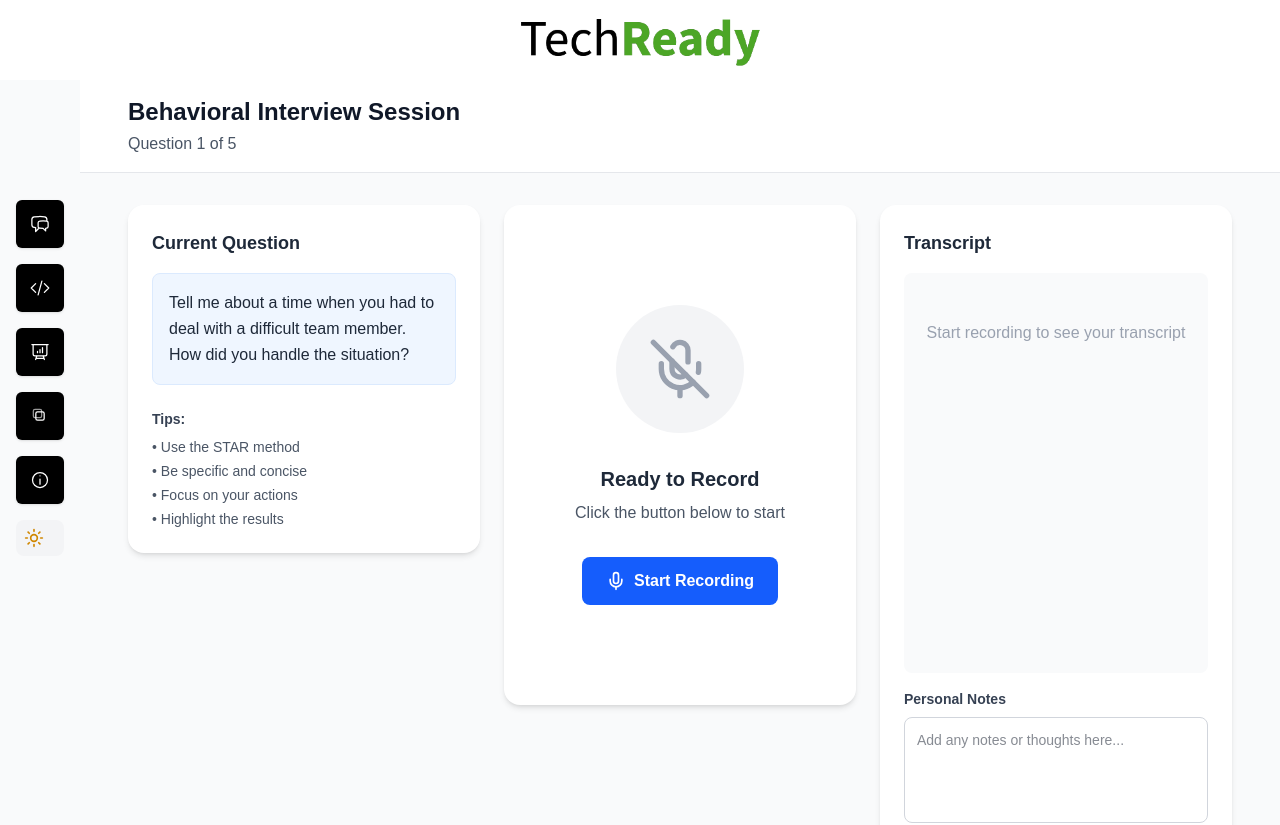
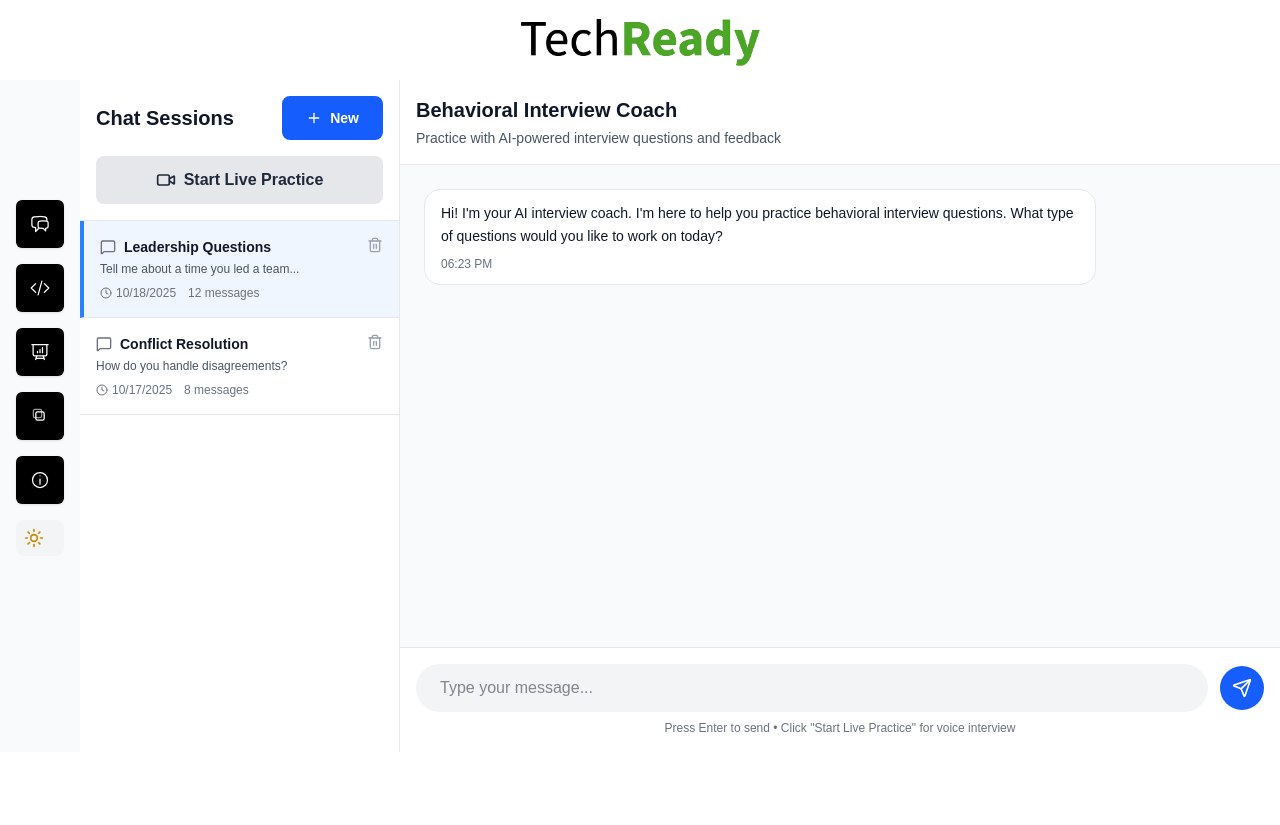
Before and after one commit to Loganaan/kstate-hackathon-2025, a Next.js app: page /interview/behavioral in a window 1280 px wide. Shown: the top 825 px of the page. After the commit the page ends 800 px from the top, so only its background shows below. Built offline with nearby package versions, Linux system fonts and the light colour scheme.

Commit message:
feat: update behavorial page

```diff
--- a/src/app/interview/behavioral/page.tsx
+++ b/src/app/interview/behavioral/page.tsx
@@ -1,186 +1,301 @@
 'use client';
 
 import { useState } from 'react';
-import { Mic, MicOff, SkipForward, Play, Pause } from 'lucide-react';
+import { Send, Mic, Plus, MessageSquare, Video, Clock, Trash2 } from 'lucide-react';
 import Button from '@/components/Button';
 
+interface Message {
+  id: string;
+  role: 'user' | 'assistant';
+  content: string;
+  timestamp: Date;
+}
+
+interface ChatSession {
+  id: string;
+  title: string;
+  lastMessage: string;
+  timestamp: Date;
+  messageCount: number;
+}
+
 export default function BehavioralInterviewPage() {
-  const [isRecording, setIsRecording] = useState(false);
-  const [isPaused, setIsPaused] = useState(false);
+  const [sessions, setSessions] = useState<ChatSession[]>([
+    {
+      id: '1',
+      title: 'Leadership Questions',
+      lastMessage: 'Tell me about a time you led a team...',
+      timestamp: new Date(),
+      messageCount: 12
+    },
+    {
+      id: '2',
+      title: 'Conflict Resolution',
+      lastMessage: 'How do you handle disagreements?',
+      timestamp: new Date(Date.now() - 86400000),
+      messageCount: 8
+    }
+  ]);
 
-  // Placeholder question
-  const currentQuestion = "Tell me about a time when you had to deal with a difficult team member. How did you handle the situation?";
+  const [activeSessionId, setActiveSessionId] = useState<string>('1');
+  const [messages, setMessages] = useState<Message[]>([
+    {
+      id: '1',
+      role: 'assistant',
+      content: 'Hi! I\'m your AI interview coach. I\'m here to help you practice behavioral interview questions. What type of questions would you like to work on today?',
+      timestamp: new Date()
+    }
+  ]);
+
+  const [inputMessage, setInputMessage] = useState('');
+  const [showLiveModal, setShowLiveModal] = useState(false);
+
+  const handleSendMessage = () => {
+    if (!inputMessage.trim()) return;
+
+    const newUserMessage: Message = {
+      id: Date.now().toString(),
+      role: 'user',
+      content: inputMessage,
+      timestamp: new Date()
+    };
+
+    setMessages([...messages, newUserMessage]);
+    setInputMessage('');
+
+    // Simulate AI response
+    setTimeout(() => {
+      const aiResponse: Message = {
+        id: (Date.now() + 1).toString(),
+        role: 'assistant',
+        content: 'That\'s a great question! Let me help you prepare for that. Here\'s what I recommend...',
+        timestamp: new Date()
+      };
+      setMessages(prev => [...prev, aiResponse]);
+    }, 1000);
+  };
+
+  const createNewSession = () => {
+    const newSession: ChatSession = {
+      id: Date.now().toString(),
+      title: 'New Session',
+      lastMessage: 'Start a conversation...',
+      timestamp: new Date(),
+      messageCount: 0
+    };
+    setSessions([newSession, ...sessions]);
+    setActiveSessionId(newSession.id);
+    setMessages([
+      {
+        id: '1',
+        role: 'assistant',
+        content: 'Hi! I\'m your AI interview coach. I\'m here to help you practice behavioral interview questions. What type of questions would you like to work on today?',
+        timestamp: new Date()
+      }
+    ]);
+  };
+
+  const deleteSession = (sessionId: string) => {
+    setSessions(sessions.filter(s => s.id !== sessionId));
+    if (activeSessionId === sessionId && sessions.length > 1) {
+      setActiveSessionId(sessions[0].id);
+    }
+  };
 
   return (
     <div className="bg-gray-50 dark:bg-gray-950 min-h-[calc(100vh-8rem)] pl-20">
+      <div className="flex h-[calc(100vh-8rem)]">
+
+        {/* Left Sidebar - Sessions List */}
+        <div className="w-80 bg-white dark:bg-gray-900 border-r border-gray-200 dark:border-gray-800 flex flex-col">
           {/* Header */}
-      <div className="bg-white dark:bg-gray-900 border-b border-gray-200 dark:border-gray-800">
-        <div className="max-w-7xl mx-auto px-6 sm:px-8 lg:px-12 py-4">
-          <h1 className="text-2xl font-semibold text-gray-900 dark:text-gray-100">Behavioral Interview Session</h1>
-          <p className="text-gray-600 dark:text-gray-400 mt-1">Question 1 of 5</p>
+          <div className="p-4 border-b border-gray-200 dark:border-gray-800">
+            <div className="flex items-center justify-between mb-4">
+              <h2 className="text-xl font-semibold text-gray-900 dark:text-gray-100">Chat Sessions</h2>
+              <Button
+                variant="primary"
+                className="flex items-center gap-2 text-sm"
+                onClick={createNewSession}
+              >
+                <Plus className="w-4 h-4" />
+                New
+              </Button>
+            </div>
+
+            {/* Live Practice Button */}
+            <Button
+              variant="secondary"
+              className="w-full flex items-center justify-center gap-2"
+              onClick={() => setShowLiveModal(true)}
+            >
+              <Video className="w-5 h-5" />
+              Start Live Practice
+            </Button>
+          </div>
+
+          {/* Sessions List */}
+          <div className="flex-1 overflow-y-auto">
+            {sessions.map((session) => (
+              <div
+                key={session.id}
+                className={`p-4 border-b border-gray-200 dark:border-gray-800 cursor-pointer hover:bg-gray-50 dark:hover:bg-gray-800 transition-colors ${
+                  activeSessionId === session.id ? 'bg-blue-50 dark:bg-blue-900/20 border-l-4 border-l-blue-500' : ''
+                }`}
+                onClick={() => setActiveSessionId(session.id)}
+              >
+                <div className="flex items-start justify-between">
+                  <div className="flex-1 min-w-0">
+                    <div className="flex items-center gap-2 mb-1">
+                      <MessageSquare className="w-4 h-4 text-gray-500 dark:text-gray-400 flex-shrink-0" />
+                      <h3 className="font-semibold text-gray-900 dark:text-gray-100 truncate text-sm">
+                        {session.title}
+                      </h3>
+                    </div>
+                    <p className="text-xs text-gray-600 dark:text-gray-400 truncate">
+                      {session.lastMessage}
+                    </p>
+                    <div className="flex items-center gap-3 mt-2 text-xs text-gray-500 dark:text-gray-500">
+                      <span className="flex items-center gap-1">
+                        <Clock className="w-3 h-3" />
+                        {session.timestamp.toLocaleDateString()}
+                      </span>
+                      <span>{session.messageCount} messages</span>
+                    </div>
+                  </div>
+                  <button
+                    onClick={(e) => {
+                      e.stopPropagation();
+                      deleteSession(session.id);
+                    }}
+                    className="text-gray-400 hover:text-red-500 dark:hover:text-red-400 ml-2"
+                  >
+                    <Trash2 className="w-4 h-4" />
+                  </button>
+                </div>
+              </div>
+            ))}
           </div>
         </div>
 
-      {/* Main Content */}
-      <div className="max-w-7xl mx-auto px-6 sm:px-8 lg:px-12 py-8">
-        <div className="grid lg:grid-cols-3 gap-6">
-
-          {/* Left Panel - Current Question */}
-          <div className="lg:col-span-1">
-            <div className="bg-white dark:bg-gray-800 rounded-2xl shadow-md p-6 sticky top-24">
-              <h2 className="text-lg font-semibold text-gray-800 dark:text-gray-100 mb-4">Current Question</h2>
-              <div className="bg-blue-50 dark:bg-blue-900/30 rounded-lg p-4 border border-blue-100 dark:border-blue-800">
-                <p className="text-gray-800 dark:text-gray-200 leading-relaxed">
-                  {currentQuestion}
+        {/* Main Chat Area */}
+        <div className="flex-1 flex flex-col bg-white dark:bg-gray-900">
+          {/* Chat Header */}
+          <div className="p-4 border-b border-gray-200 dark:border-gray-800 bg-white dark:bg-gray-900">
+            <h1 className="text-xl font-semibold text-gray-900 dark:text-gray-100">
+              Behavioral Interview Coach
+            </h1>
+            <p className="text-sm text-gray-600 dark:text-gray-400 mt-1">
+              Practice with AI-powered interview questions and feedback
             </p>
           </div>
 
-              {/* Tips */}
-              <div className="mt-6">
-                <h3 className="text-sm font-semibold text-gray-700 dark:text-gray-300 mb-2">Tips:</h3>
-                <ul className="text-sm text-gray-600 dark:text-gray-400 space-y-1">
-                  <li>• Use the STAR method</li>
-                  <li>• Be specific and concise</li>
-                  <li>• Focus on your actions</li>
-                  <li>• Highlight the results</li>
-                </ul>
+          {/* Messages Area */}
+          <div className="flex-1 overflow-y-auto p-6 space-y-4 bg-gray-50 dark:bg-gray-950">
+            {messages.map((message) => (
+              <div
+                key={message.id}
+                className={`flex ${message.role === 'user' ? 'justify-end' : 'justify-start'}`}
+              >
+                <div
+                  className={`max-w-2xl rounded-2xl px-4 py-3 ${
+                    message.role === 'user'
+                      ? 'bg-blue-600 text-white'
+                      : 'bg-white dark:bg-gray-800 text-gray-900 dark:text-gray-100 border border-gray-200 dark:border-gray-700'
+                  }`}
+                >
+                  <p className="text-sm leading-relaxed">{message.content}</p>
+                  <span className={`text-xs mt-2 block ${
+                    message.role === 'user' ? 'text-blue-100' : 'text-gray-500 dark:text-gray-400'
+                  }`}>
+                    {message.timestamp.toLocaleTimeString([], { hour: '2-digit', minute: '2-digit' })}
+                  </span>
+                </div>
+              </div>
+            ))}
+          </div>
+
+          {/* Input Area */}
+          <div className="p-4 border-t border-gray-200 dark:border-gray-800 bg-white dark:bg-gray-900">
+            <div className="flex items-center gap-3">
+              <input
+                type="text"
+                value={inputMessage}
+                onChange={(e) => setInputMessage(e.target.value)}
+                onKeyPress={(e) => e.key === 'Enter' && handleSendMessage()}
+                placeholder="Type your message..."
+                className="flex-1 bg-gray-100 dark:bg-gray-800 text-gray-900 dark:text-gray-100 rounded-full px-6 py-3 focus:outline-none focus:ring-2 focus:ring-blue-500 border-none"
+              />
+              <button
+                onClick={handleSendMessage}
+                className="bg-blue-600 hover:bg-blue-700 text-white rounded-full p-3 transition-colors"
+              >
+                <Send className="w-5 h-5" />
+              </button>
+            </div>
+            <p className="text-xs text-gray-500 dark:text-gray-400 mt-2 text-center">
+              Press Enter to send • Click &quot;Start Live Practice&quot; for voice interview
+            </p>
           </div>
         </div>
       </div>
 
-          {/* Center Panel - Recording Area */}
-          <div className="lg:col-span-1">
-            <div className="bg-white dark:bg-gray-800 rounded-2xl shadow-md p-8 flex flex-col items-center justify-center min-h-[500px]">
-
-              {/* Microphone Visual */}
-              <div className={`
-                w-32 h-32 rounded-full flex items-center justify-center mb-8
-                transition-all duration-300
-                ${isRecording
-                  ? 'bg-red-100 dark:bg-red-900/30 animate-pulse shadow-lg shadow-red-200 dark:shadow-red-900/50'
-                  : 'bg-gray-100 dark:bg-gray-700'
-                }
-              `}>
-                {isRecording ? (
-                  <Mic className="w-16 h-16 text-red-600 dark:text-red-400" />
-                ) : (
-                  <MicOff className="w-16 h-16 text-gray-400 dark:text-gray-500" />
-                )}
+      {/* Live Practice Modal */}
+      {showLiveModal && (
+        <div className="fixed inset-0 bg-black/50 flex items-center justify-center z-50 pl-20">
+          <div className="bg-white dark:bg-gray-800 rounded-2xl shadow-2xl max-w-2xl w-full mx-4 overflow-hidden">
+            {/* Modal Header */}
+            <div className="p-6 border-b border-gray-200 dark:border-gray-700">
+              <h2 className="text-2xl font-bold text-gray-900 dark:text-gray-100">Live Practice Interview</h2>
+              <p className="text-gray-600 dark:text-gray-400 mt-1">
+                Get ready for a real-time voice interview session
+              </p>
             </div>
 
-              {/* Status Text */}
-              <div className="text-center mb-8">
-                <h3 className="text-xl font-semibold text-gray-800 dark:text-gray-100 mb-2">
-                  {isRecording ? 'Recording...' : 'Ready to Record'}
-                </h3>
-                <p className="text-gray-600 dark:text-gray-400">
-                  {isRecording
-                    ? 'Speak clearly and take your time'
-                    : 'Click the button below to start'
-                  }
-                </p>
-
-                {/* Timer */}
-                {isRecording && (
-                  <div className="mt-4">
-                    <span className="text-3xl font-mono text-red-600 dark:text-red-400">00:42</span>
-                  </div>
-                )}
+            {/* Modal Content */}
+            <div className="p-6 space-y-6">
+              <div className="bg-blue-50 dark:bg-blue-900/30 rounded-lg p-4 border border-blue-200 dark:border-blue-800">
+                <h3 className="font-semibold text-gray-900 dark:text-gray-100 mb-2">What to expect:</h3>
+                <ul className="text-sm text-gray-700 dark:text-gray-300 space-y-2">
+                  <li>• Real-time voice conversation with AI interviewer</li>
+                  <li>• 5-7 behavioral questions based on STAR method</li>
+                  <li>• Live transcription and feedback</li>
+                  <li>• Session recorded for later review</li>
+                  <li>• Approximately 15-20 minutes</li>
+                </ul>
               </div>
 
-              {/* Control Buttons */}
-              <div className="flex gap-4">
-                <Button
-                  variant={isRecording ? 'danger' : 'primary'}
-                  onClick={() => setIsRecording(!isRecording)}
-                  className="flex items-center gap-2"
-                >
-                  {isRecording ? (
-                    <>
-                      <MicOff className="w-5 h-5" />
-                      Stop Recording
-                    </>
-                  ) : (
-                    <>
-                      <Mic className="w-5 h-5" />
-                      Start Recording
-                    </>
-                  )}
-                </Button>
-
-                {isRecording && (
-                  <Button
-                    variant="secondary"
-                    onClick={() => setIsPaused(!isPaused)}
-                    className="flex items-center gap-2"
-                  >
-                    {isPaused ? (
-                      <Play className="w-5 h-5" />
-                    ) : (
-                      <Pause className="w-5 h-5" />
-                    )}
-                  </Button>
-                )}
-              </div>
+              <div className="flex items-center gap-3 p-4 bg-yellow-50 dark:bg-yellow-900/20 rounded-lg border border-yellow-200 dark:border-yellow-800">
+                <Mic className="w-5 h-5 text-yellow-600 dark:text-yellow-400 flex-shrink-0" />
+                <p className="text-sm text-gray-700 dark:text-gray-300">
+                  Please ensure your microphone is enabled and you&apos;re in a quiet environment
+                </p>
               </div>
             </div>
 
-          {/* Right Panel - Transcript */}
-          <div className="lg:col-span-1">
-            <div className="bg-white dark:bg-gray-800 rounded-2xl shadow-md p-6">
-              <h2 className="text-lg font-semibold text-gray-800 dark:text-gray-100 mb-4">Transcript</h2>
-              <div className="bg-gray-50 dark:bg-gray-900 rounded-lg p-4 min-h-[400px] max-h-[500px] overflow-y-auto">
-                {isRecording ? (
-                  <div className="space-y-2">
-                    <p className="text-gray-700 dark:text-gray-300 leading-relaxed">
-                      {/* TODO: Real-time transcription will appear here */}
-                      <span className="text-gray-400 dark:text-gray-500">Transcription will appear here as you speak...</span>
-                    </p>
-                  </div>
-                ) : (
-                  <p className="text-gray-400 dark:text-gray-500 text-center mt-8">
-                    Start recording to see your transcript
-                  </p>
-                )}
-              </div>
-
-              {/* Notes Section */}
-              <div className="mt-4">
-                <label className="block text-sm font-semibold text-gray-700 dark:text-gray-300 mb-2">
-                  Personal Notes
-                </label>
-                <textarea
-                  className="w-full bg-white dark:bg-gray-900 border border-gray-300 dark:border-gray-700 text-gray-900 dark:text-gray-100 rounded-lg p-3 text-sm focus:ring-2 focus:ring-blue-500 focus:border-transparent resize-none"
-                  rows={4}
-                  placeholder="Add any notes or thoughts here..."
-                />
-              </div>
-            </div>
-          </div>
-        </div>
-
-        {/* Bottom Control Bar */}
-        <div className="mt-8 bg-white dark:bg-gray-800 rounded-2xl shadow-md p-6">
-          <div className="flex justify-between items-center">
-            <div className="text-sm text-gray-600 dark:text-gray-400">
-              Session Duration: <span className="font-semibold">5:32</span>
-            </div>
-
-            <div className="flex gap-4">
-              <Button variant="secondary">
-                Save Progress
+            {/* Modal Footer */}
+            <div className="p-6 bg-gray-50 dark:bg-gray-900 border-t border-gray-200 dark:border-gray-700 flex gap-3 justify-end">
+              <Button
+                variant="secondary"
+                onClick={() => setShowLiveModal(false)}
+              >
+                Cancel
               </Button>
               <Button
-                disabled={isRecording}
+                variant="primary"
                 className="flex items-center gap-2"
+                onClick={() => {
+                  // TODO: Navigate to live practice session
+                  setShowLiveModal(false);
+                  alert('Starting live practice session...');
+                }}
               >
-                Next Question
-                <SkipForward className="w-4 h-4" />
+                <Video className="w-4 h-4" />
+                Start Session
               </Button>
             </div>
           </div>
         </div>
-      </div>
+      )}
     </div>
   );
 }
```
Lines whose indentation alone changed are shown as unchanged.
